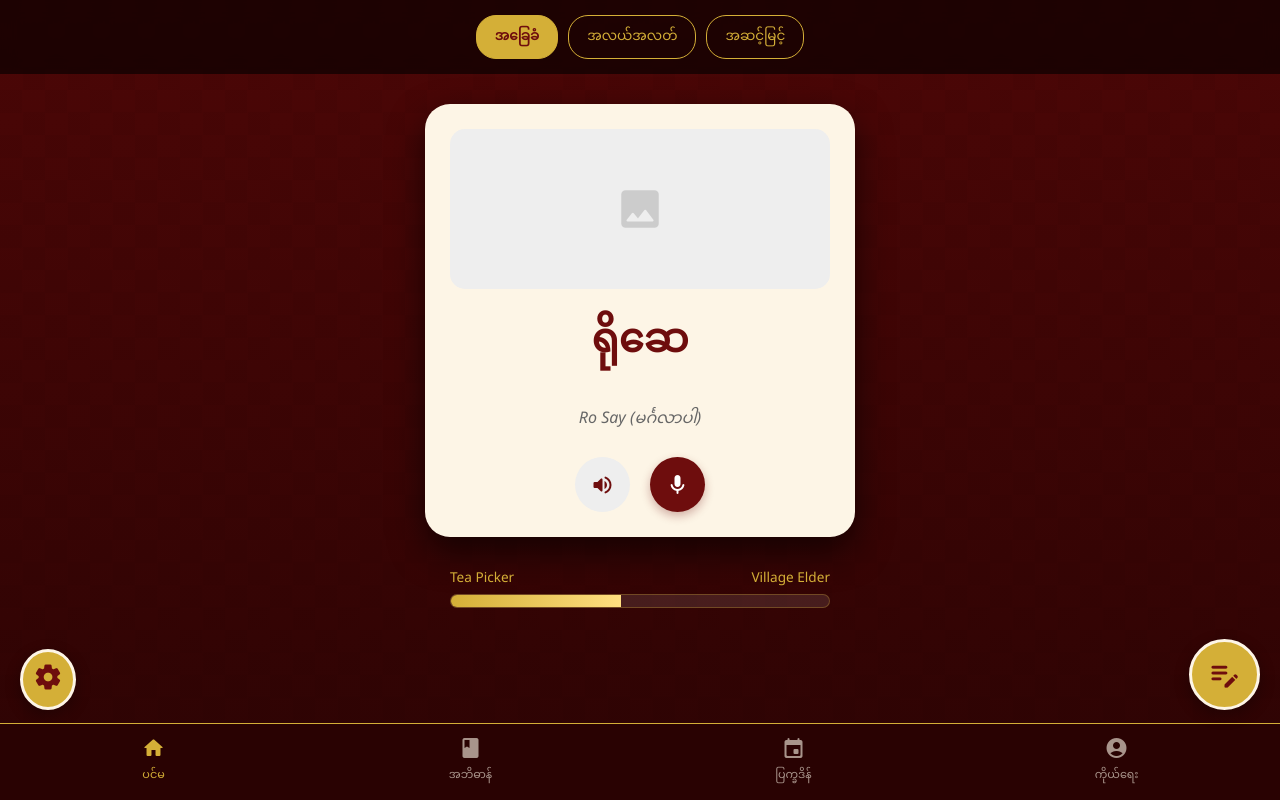
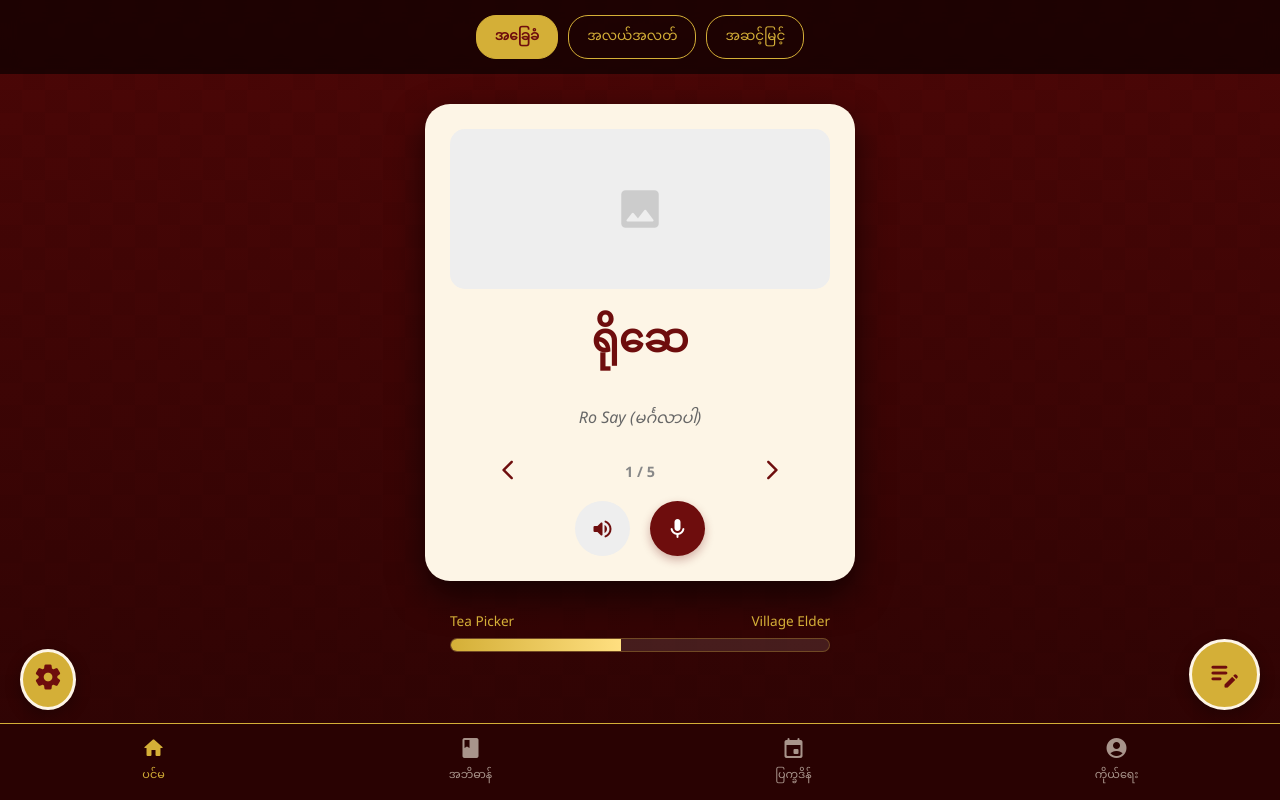
Before and after one commit to mimi264980-hub/Tea-Leaf-Language12, a plain HTML site: page index.html in a window 1280 px wide. Both pictures are taken after a click on the button "အခြေခံ". Drawn offline with Linux system fonts and the light colour scheme.

Commit message:
Refactor HTML structure and update comments

```diff
--- a/index.html
+++ b/index.html
@@ -246,8 +246,16 @@
         <div style="width: 100%; height: 160px; background: #eee; border-radius: 15px; display: flex; align-items: center; justify-content: center; color: #ccc;">
             <span class="material-icons-round" style="font-size: 50px;">image</span>
         </div>
-        <h1 class="word-main">ရိုဆေ</h1>
-        <p class="word-sub">Ro Say (မင်္ဂလာပါ)</p>
+
+        <h1 class="word-main" id="taang-word">ရိုဆေ</h1>
+        <p class="word-sub" id="mm-word">Ro Say (မင်္ဂလာပါ)</p>
+
+        <div style="display: flex; justify-content: space-between; align-items: center; margin-bottom: 15px; padding: 0 40px;">
+            <button onclick="prevWord()" style="background:none; border:none; color:var(--maroon); cursor:pointer;"><span class="material-icons-round">arrow_back_ios</span></button>
+            <span id="word-count" style="font-size: 0.9rem; color: #888; font-weight: bold;">1 / 5</span>
+            <button onclick="nextWord()" style="background:none; border:none; color:var(--maroon); cursor:pointer;"><span class="material-icons-round">arrow_forward_ios</span></button>
+        </div>
+
         <div class="action-btns">
             <button class="circle-btn btn-audio"><span class="material-icons-round">volume_up</span></button>
             <button class="circle-btn btn-mic"><span class="material-icons-round">mic</span></button>
@@ -289,7 +297,7 @@
             modal.style.display = (modal.style.display === 'none' || modal.style.display === '') ? 'flex' : 'none';
         }
 
-        // ၂.၁။ Toggle Profile Modal (လက်ဖက်ညွန့်အတွက်)
+        // ၂.၁။ Toggle Profile Modal
         function toggleProfile() {
             const modal = document.getElementById('profile-modal');
             modal.style.display = (modal.style.display === 'none' || modal.style.display === '') ? 'flex' : 'none';
@@ -369,7 +377,45 @@
             if (!isDragging) toggleNote();
         });
 
-        // ၆။ App Initialization & Splash Screen
+        // --- ဒီနေရာမှစ၍ Logic အသစ်များ ---
+
+        // ၆။ အခြေခံစကားလုံးများ Data
+        const basicWords = [
+            { taang: "ရိုဆေ", mm: "Ro Say (မင်္ဂလာပါ)" },
+            { taang: "အိုးမ်ရောင်", mm: "Om Yaung (ထမင်းစားပြီးပြီလား)" },
+            { taang: "အိုးမ်ရောင်အေး", mm: "Om Yaung Ay (စားပြီးပါပြီ)" },
+            { taang: "ဂါးန်မား", mm: "Gan Mar (ကျေးဇူးတင်ပါတယ်)" },
+            { taang: "အူအေ", mm: "U-Ay (ဟုတ်ကဲ့/အင်း)" }
+        ];
+
+        let currentIndex = 0;
+
+        // Card ကို Update လုပ်မယ့် Function
+        function displayWord(index) {
+            const word = basicWords[index];
+            document.getElementById('taang-word').innerText = word.taang;
+            document.getElementById('mm-word').innerText = word.mm;
+            document.getElementById('word-count').innerText = `${index + 1} / ${basicWords.length}`;
+        }
+
+        // ရှေ့နောက်သွားမယ့် Function များ
+        function nextWord() {
+            hapticFeedback();
+            if (currentIndex < basicWords.length - 1) {
+                currentIndex++;
+                displayWord(currentIndex);
+            }
+        }
+
+        function prevWord() {
+            hapticFeedback();
+            if (currentIndex > 0) {
+                currentIndex--;
+                displayWord(currentIndex);
+            }
+        }
+
+        // ၇။ App Initialization & Splash Screen
         window.addEventListener('load', () => {
             const savedNote = localStorage.getItem('taang_rich_note');
             if(savedNote) document.getElementById('note-input').innerHTML = savedNote;
@@ -378,22 +424,34 @@
                 const splash = document.getElementById('splash-screen');
                 if(splash) splash.classList.add('fade-out');
             }, 3000);
+
+            displayWord(0); // ပထမဆုံးစကားလုံးပြရန်
         });
 
-        // ၇။ Dialect Selector & Nav Interaction
+        // ၈။ Dialect Selector & Nav Interaction
         document.querySelectorAll('.dialect-btn, .nav-item').forEach(el => {
             el.addEventListener('click', function() {
-                // အဘိဓာန်နဲ့ ပြက္ခဒိန်အတွက်ဆိုရင် Active မဖြစ်အောင် (သို့) သက်ဆိုင်ရာ Page သွားအောင် လုပ်နိုင်ပါတယ်
-                // အခုလောလောဆယ် Active class ပြောင်းလဲမှုပဲ လုပ်ထားပါတယ်
                 hapticFeedback();
                 const selector = this.classList.contains('dialect-btn') ? '.dialect-btn.active' : '.nav-item.active';
                 const currentActive = document.querySelector(selector);
                 if(currentActive) currentActive.classList.remove('active');
                 this.classList.add('active');
+
+                // Button အရောင်ပြောင်းရုံတင်မဟုတ်ဘဲ Data ပါပြောင်းလဲရန်
+                if (this.classList.contains('dialect-btn')) {
+                    if (this.innerText === "အခြေခံ") {
+                        currentIndex = 0;
+                        displayWord(currentIndex);
+                    } else {
+                        document.getElementById('taang-word').innerText = "မကြာမီ...";
+                        document.getElementById('mm-word').innerText = "Coming Soon";
+                        document.getElementById('word-count').innerText = "-";
+                    }
+                }
             });
         });
 
-        // ၈။ Audio & Mic Interaction
+        // ၉။ Audio & Mic Interaction
         const micBtn = document.querySelector('.btn-mic');
         if(micBtn) {
             micBtn.addEventListener('click', () => {
```
